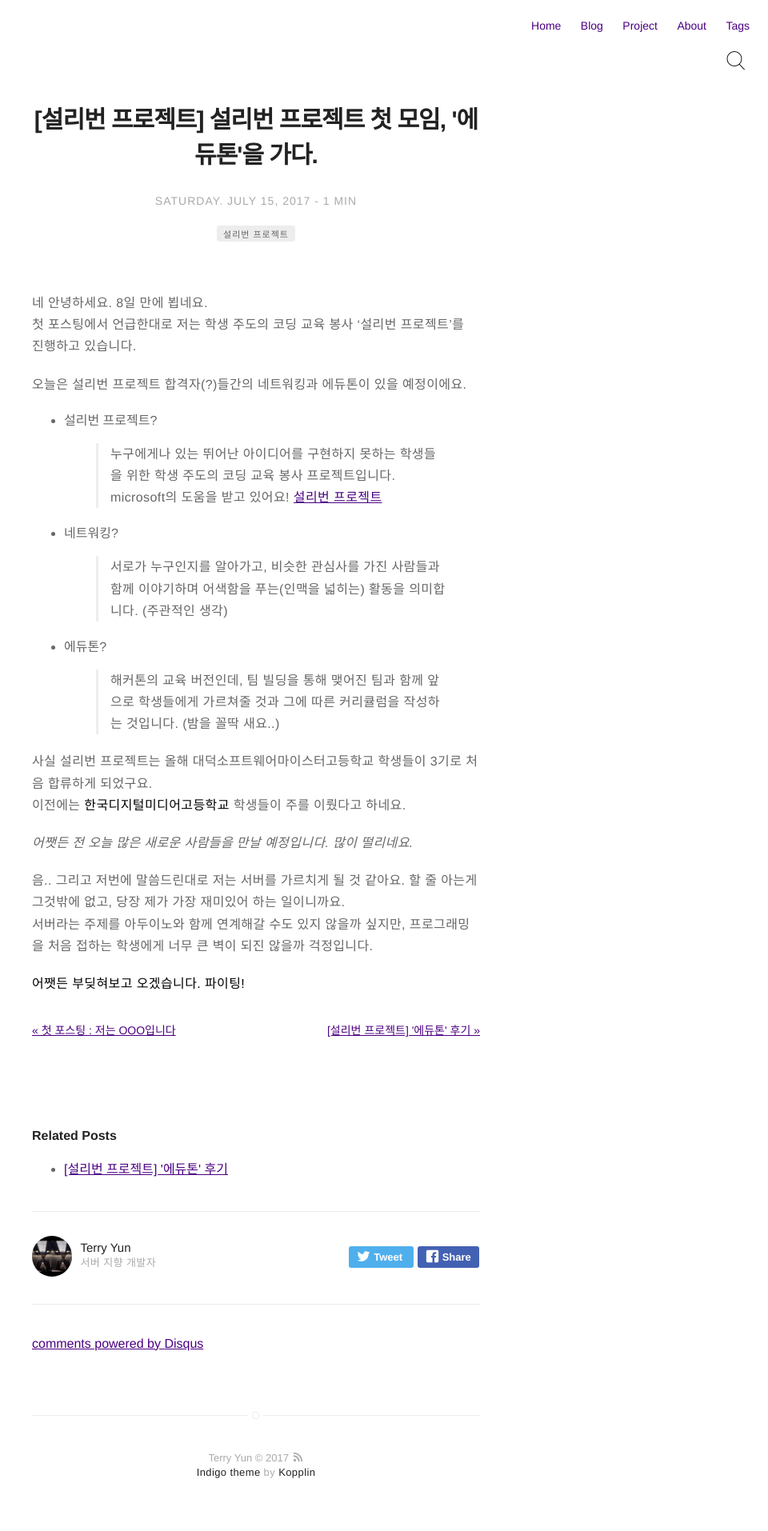
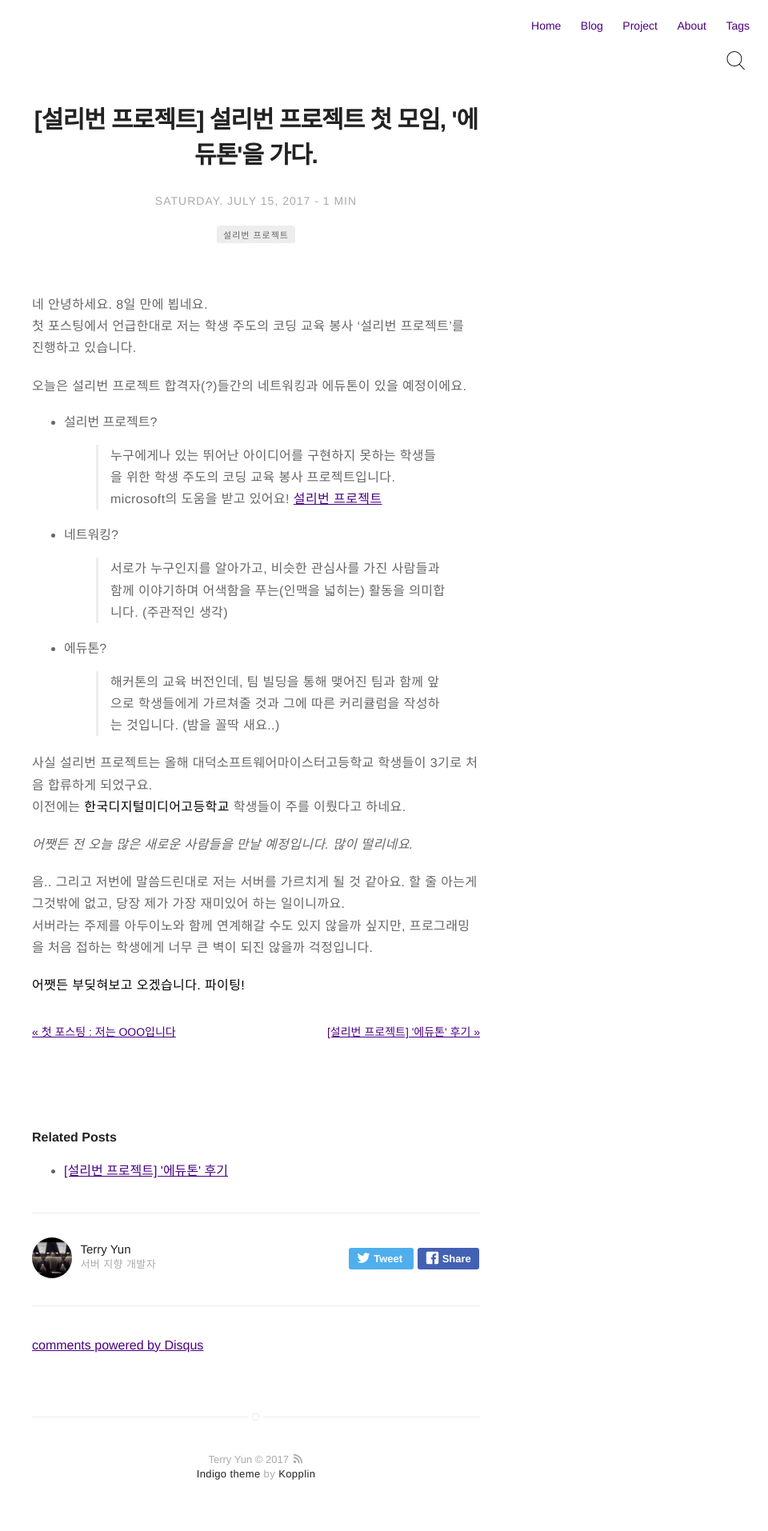
Before and after one commit to CHANMYUNG/nooheat.github.io, a Jekyll site: the page built from _posts/2017-07-15-설리번프로젝트 참여.md, in a window 1280 px wide. Shown: the whole page at 80% size, without its empty margins (320-1280 px from the left). Built offline with Jekyll 4.4.1, drawn with Linux system fonts in a browser that asks for light colours.

Commit message:
sass update

```diff
--- a/_sass/pages/post.sass
+++ b/_sass/pages/post.sass
@@ -22,7 +22,7 @@
         margin-bottom: 2rem
 
     > .post-tags > .item
-        padding: 2px 8px
+        padding: 3px 8px
         border-radius: 3px
         font-size: 1.1rem
         background: $epsilon
```
